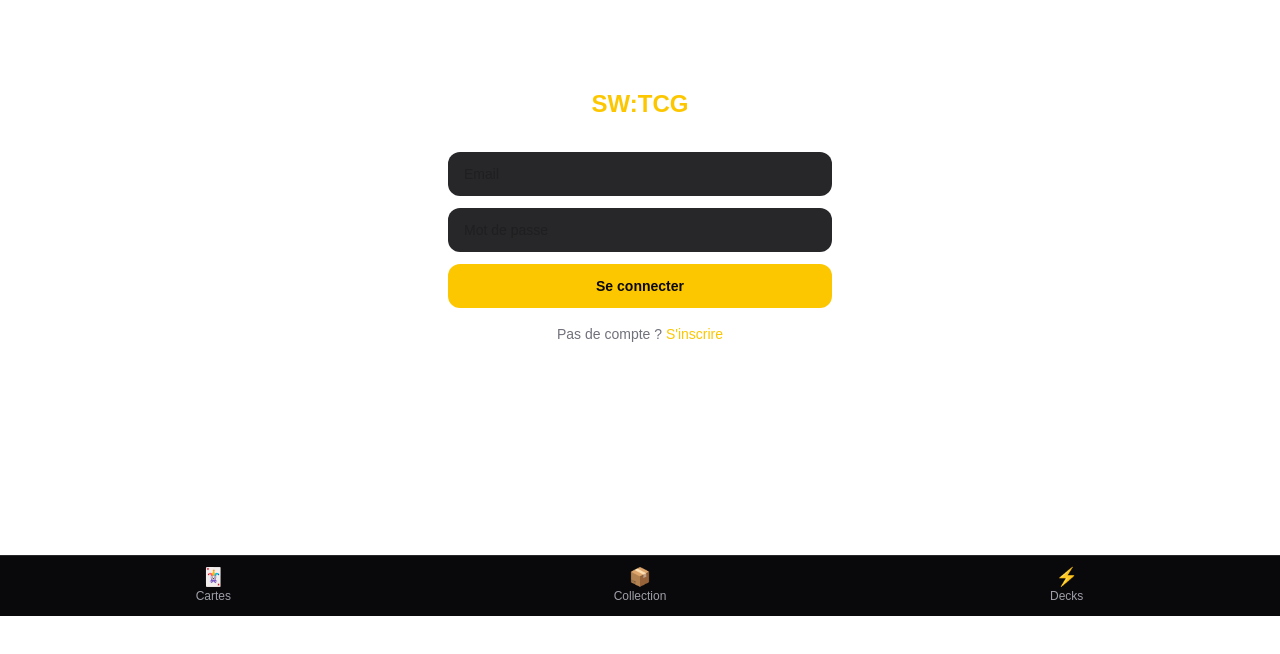
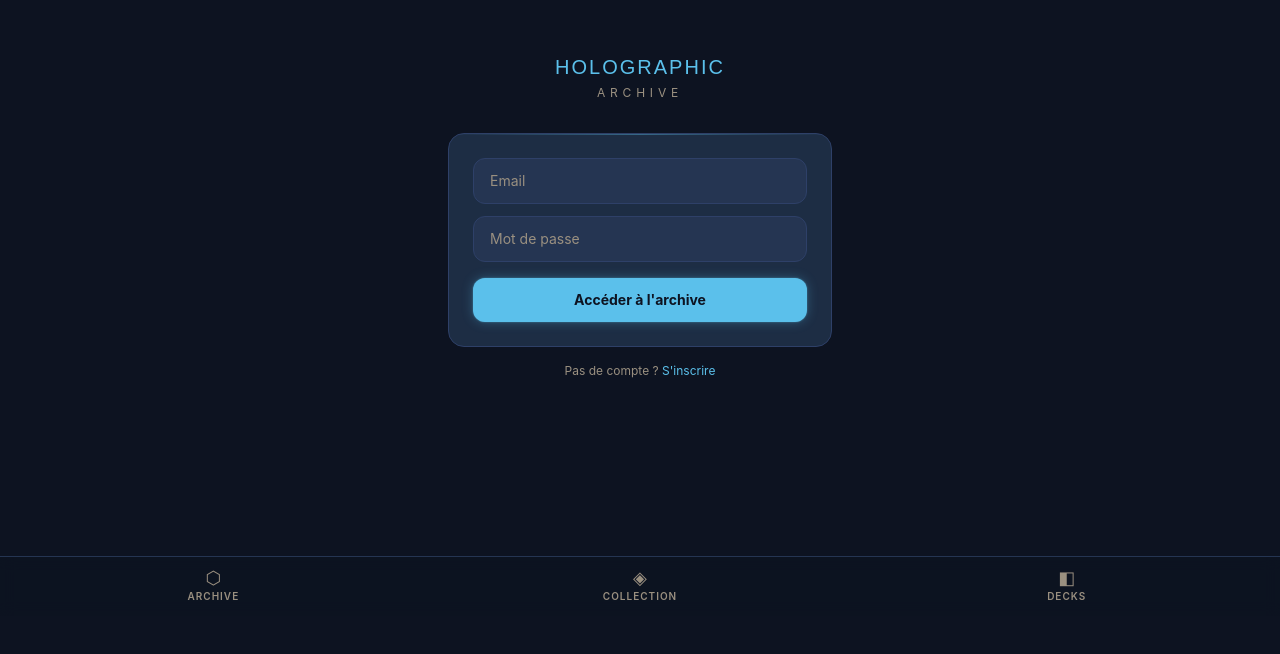
Before and after one commit to KenJend0/sw_tcg, a Next.js app: page /login in a window 1280 px wide. Shown: the part 184-838 px from the top of the page. Built offline with nearby package versions, Linux system fonts and the light colour scheme.

Commit message:
feat: identité visuelle Holographic Archive — palette, typo Rajdhani, effets holo, nav active

```diff
--- /dev/null
+++ b/src/app/NavBar.tsx
@@ -0,0 +1,49 @@
+"use client";
+
+import Link from "next/link";
+import { usePathname } from "next/navigation";
+
+const NAV = [
+  { href: "/cards",      icon: "⬡", label: "Archive" },
+  { href: "/collection", icon: "◈", label: "Collection" },
+  { href: "/decks",      icon: "◧", label: "Decks" },
+];
+
+export default function NavBar() {
+  const pathname = usePathname();
+
+  return (
+    <nav className="fixed bottom-0 inset-x-0 z-50 flex border-t border-space-800 bg-space-950/95 backdrop-blur-sm">
+      {NAV.map(({ href, icon, label }) => {
+        const active = pathname.startsWith(href);
+        return (
+          <Link
+            key={href}
+            href={href}
+            className={`flex-1 flex flex-col items-center py-3 gap-0.5 transition-colors duration-150 ${
+              active ? "text-holo" : "text-sand-dim hover:text-sand"
+            }`}
+          >
+            <span
+              className={`text-lg leading-none transition-all duration-150 ${
+                active ? "drop-shadow-[0_0_6px_#5BC0EB]" : ""
+              }`}
+            >
+              {icon}
+            </span>
+            <span
+              className={`text-[10px] font-semibold tracking-widest uppercase ${
+                active ? "font-[family-name:var(--font-rajdhani)]" : ""
+              }`}
+            >
+              {label}
+            </span>
+            {active && (
+              <span className="absolute bottom-0 w-8 h-0.5 bg-holo rounded-full" />
+            )}
+          </Link>
+        );
+      })}
+    </nav>
+  );
+}
--- a/src/app/cards/[id]/CollectionButton.tsx
+++ b/src/app/cards/[id]/CollectionButton.tsx
@@ -3,11 +3,7 @@
 import { useState } from "react";
 import { useRouter } from "next/navigation";
 
-type Props = {
-  cardId: string;
-  inCollection: boolean;
-  quantity: number;
-};
+type Props = { cardId: string; inCollection: boolean; quantity: number };
 
 export default function CollectionButton({ cardId, inCollection, quantity }: Props) {
   const router = useRouter();
@@ -51,30 +47,31 @@ export default function CollectionButton({ cardId, inCollection, quantity }: Pro
       <button
         onClick={add}
         disabled={loading}
-        className="w-full mt-4 rounded-xl bg-yellow-400 text-zinc-950 font-semibold py-3 text-sm hover:bg-yellow-300 disabled:opacity-50 transition-colors"
+        className="w-full rounded-xl bg-holo text-space-950 font-semibold py-3 text-sm hover:bg-holo-dim disabled:opacity-50 transition-all duration-150 active:scale-[0.98] glow-holo"
       >
-        + Ajouter à ma collection
+        {loading ? "..." : "+ Ajouter à ma collection"}
       </button>
     );
   }
 
   return (
-    <div className="mt-4 flex items-center justify-between bg-zinc-900 border border-zinc-700 rounded-xl px-4 py-3">
-      <span className="text-sm text-zinc-300">
-        Dans ma collection : <span className="font-bold text-yellow-400">{qty}</span>
-      </span>
+    <div className="flex items-center justify-between bg-space-900 border border-holo/30 rounded-xl px-4 py-3">
+      <div>
+        <p className="text-[10px] text-sand-dim uppercase tracking-wider mb-0.5">Collection</p>
+        <p className="text-sm font-bold text-holo">{qty} exemplaire{qty > 1 ? "s" : ""}</p>
+      </div>
       <div className="flex items-center gap-2">
         <button
           onClick={remove}
           disabled={loading}
-          className="w-8 h-8 rounded-lg bg-zinc-800 hover:bg-zinc-700 text-zinc-300 font-bold disabled:opacity-50 transition-colors"
+          className="w-9 h-9 rounded-lg bg-space-800 border border-space-700 hover:border-holo text-sand-dim font-bold disabled:opacity-50 transition-all duration-150"
         >
           −
         </button>
         <button
           onClick={add}
           disabled={loading}
-          className="w-8 h-8 rounded-lg bg-zinc-800 hover:bg-zinc-700 text-zinc-300 font-bold disabled:opacity-50 transition-colors"
+          className="w-9 h-9 rounded-lg bg-space-800 border border-space-700 hover:border-holo text-sand-dim font-bold disabled:opacity-50 transition-all duration-150"
         >
           +
         </button>
--- a/src/app/cards/page.tsx
+++ b/src/app/cards/page.tsx
@@ -8,59 +8,42 @@ import type { Prisma } from "@prisma/client";
 
 const LIMIT = 20;
 
-const RARITY_COLOR: Record<string, string> = {
-  Common: "bg-zinc-600 text-zinc-200",
-  Uncommon: "bg-emerald-800 text-emerald-200",
-  Rare: "bg-blue-800 text-blue-200",
-  Legendary: "bg-yellow-700 text-yellow-200",
-  Special: "bg-purple-800 text-purple-200",
+const RARITY_STYLE: Record<string, string> = {
+  Common:    "border-sand-dim/30 text-sand-dim",
+  Uncommon:  "border-emerald-500/40 text-emerald-400",
+  Rare:      "border-holo/40 text-holo",
+  Legendary: "border-burn/50 text-burn",
+  Special:   "border-void/50 text-violet-400",
 };
 
 type Props = {
   searchParams: Promise<{
-    search?: string;
-    page?: string;
-    set?: string;
-    type?: string;
-    rarity?: string;
-    aspect?: string;
+    search?: string; page?: string;
+    set?: string; type?: string; rarity?: string; aspect?: string;
   }>;
 };
 
 export default async function CardsPage({ searchParams }: Props) {
   const {
-    search = "",
-    page: pageParam = "1",
-    set = "",
-    type = "",
-    rarity = "",
-    aspect = "",
+    search = "", page: pageParam = "1",
+    set = "", type = "", rarity = "", aspect = "",
   } = await searchParams;
 
   const page = Math.max(1, Number(pageParam));
   const skip = (page - 1) * LIMIT;
 
   const where: Prisma.CardWhereInput = {
-    ...(search ? { name: { contains: search, mode: "insensitive" } } : {}),
-    ...(set ? { set_code: set } : {}),
-    ...(type ? { type } : {}),
-    ...(rarity ? { rarity } : {}),
-    ...(aspect
-      ? { raw_data: { path: ["aspects"], array_contains: aspect } }
-      : {}),
+    ...(search  ? { name: { contains: search, mode: "insensitive" } } : {}),
+    ...(set     ? { set_code: set }  : {}),
+    ...(type    ? { type }           : {}),
+    ...(rarity  ? { rarity }         : {}),
+    ...(aspect  ? { raw_data: { path: ["aspects"], array_contains: aspect } } : {}),
   };
 
   const [cards, total, sets] = await Promise.all([
     prisma.card.findMany({
       where,
-      select: {
-        id: true,
-        name: true,
-        set_code: true,
-        type: true,
-        rarity: true,
-        image_url: true,
-      },
+      select: { id: true, name: true, set_code: true, type: true, rarity: true, image_url: true },
       orderBy: { name: "asc" },
       skip,
       take: LIMIT,
@@ -74,8 +57,8 @@ export default async function CardsPage({ searchParams }: Props) {
   function pageUrl(p: number) {
     const params = new URLSearchParams();
     if (search) params.set("search", search);
-    if (set) params.set("set", set);
-    if (type) params.set("type", type);
+    if (set)    params.set("set", set);
+    if (type)   params.set("type", type);
     if (rarity) params.set("rarity", rarity);
     if (aspect) params.set("aspect", aspect);
     params.set("page", String(p));
@@ -84,57 +67,64 @@ export default async function CardsPage({ searchParams }: Props) {
 
   return (
     <div className="max-w-2xl mx-auto px-3 py-4">
-      <h1 className="text-xl font-bold text-yellow-400 mb-4">Cartes</h1>
+      {/* Header */}
+      <div className="mb-4">
+        <h1 className="text-xs tracking-[0.3em] text-holo-dim uppercase mb-0.5">
+          Holographic Archive
+        </h1>
+        <p className="font-[family-name:var(--font-rajdhani)] text-2xl font-bold text-sand tracking-wide">
+          Catalogue
+        </p>
+      </div>
 
       <div className="mb-2">
         <SearchBar defaultValue={search} />
       </div>
 
       <Suspense>
-        <FiltersBar
-          sets={sets}
-          active={{ set, type, rarity, aspect }}
-        />
+        <FiltersBar sets={sets} active={{ set, type, rarity, aspect }} />
       </Suspense>
 
-      <p className="text-xs text-zinc-500 mb-4">
-        {total} carte{total > 1 ? "s" : ""}
-        {search && ` pour "${search}"`}
+      <p className="text-xs text-sand-dim mb-4">
+        {total.toLocaleString()} carte{total > 1 ? "s" : ""}
+        {search && <span className="text-holo"> · "{search}"</span>}
       </p>
 
       {cards.length === 0 ? (
-        <p className="text-center text-zinc-500 py-16">Aucune carte trouvée.</p>
+        <p className="text-center text-sand-dim py-16 text-sm">
+          Aucune carte trouvée.
+        </p>
       ) : (
-        <div className="grid grid-cols-2 sm:grid-cols-3 gap-3">
+        <div className="grid grid-cols-2 sm:grid-cols-3 gap-3 fade-in">
           {cards.map((card) => (
             <Link
               key={card.id}
               href={`/cards/${card.id}`}
-              className="group rounded-xl overflow-hidden bg-zinc-900 border border-zinc-800 hover:border-yellow-500 transition-colors"
+              className="group holo-card rounded-xl overflow-hidden bg-space-900 border border-space-700 hover:border-holo hover:glow-holo transition-all duration-200"
             >
-              <div className="relative aspect-[63/88] bg-zinc-800">
+              <div className="relative aspect-[63/88] bg-space-800">
                 {card.image_url ? (
                   <Image
                     src={card.image_url}
                     alt={card.name}
                     fill
-                    className="object-cover"
+                    className="object-cover transition-transform duration-300 group-hover:scale-[1.03]"
                     sizes="(max-width: 640px) 45vw, 30vw"
                     unoptimized
                   />
                 ) : (
-                  <div className="absolute inset-0 flex items-center justify-center text-zinc-600 text-xs">
-                    No image
+                  <div className="absolute inset-0 flex items-center justify-center text-space-700 text-xs">
+                    —
                   </div>
                 )}
               </div>
-              <div className="p-2">
-                <p className="text-xs font-semibold text-zinc-100 truncate group-hover:text-yellow-400 transition-colors">
+              <div className="p-2 border-t border-space-700">
+                <p className="text-xs font-semibold text-sand truncate group-hover:text-holo transition-colors duration-150">
                   {card.name}
                 </p>
-                <div className="flex items-center gap-1 mt-1 flex-wrap">
-                  <span className="text-xs text-zinc-500">{card.set_code}</span>
-                  <span className={`text-[10px] px-1.5 py-0.5 rounded-full font-medium ${RARITY_COLOR[card.rarity] ?? "bg-zinc-700 text-zinc-300"}`}>
+                <div className="flex items-center gap-1.5 mt-1">
+                  <span className="text-[10px] text-sand-dim">{card.set_code}</span>
+                  <span className={`text-[10px] px-1.5 py-0.5 rounded border font-medium ${RARITY_STYLE[card.rarity] ?? "border-space-700 text-sand-dim"}`}>
                     {card.rarity}
                   </span>
                 </div>
@@ -145,15 +135,15 @@ export default async function CardsPage({ searchParams }: Props) {
       )}
 
       {pages > 1 && (
-        <div className="flex items-center justify-center gap-3 mt-6">
+        <div className="flex items-center justify-center gap-3 mt-8">
           {page > 1 && (
-            <Link href={pageUrl(page - 1)} className="px-4 py-2 rounded-lg bg-zinc-800 text-sm hover:bg-zinc-700 transition-colors">
+            <Link href={pageUrl(page - 1)} className="px-4 py-2 rounded-lg bg-space-900 border border-space-700 text-sm text-sand-dim hover:border-holo hover:text-holo transition-all duration-150">
               ← Précédent
             </Link>
           )}
-          <span className="text-sm text-zinc-500">{page} / {pages}</span>
+          <span className="text-xs text-sand-dim tabular-nums">{page} / {pages}</span>
           {page < pages && (
-            <Link href={pageUrl(page + 1)} className="px-4 py-2 rounded-lg bg-zinc-800 text-sm hover:bg-zinc-700 transition-colors">
+            <Link href={pageUrl(page + 1)} className="px-4 py-2 rounded-lg bg-space-900 border border-space-700 text-sm text-sand-dim hover:border-holo hover:text-holo transition-all duration-150">
               Suivant →
             </Link>
           )}
--- a/src/app/globals.css
+++ b/src/app/globals.css
@@ -1,29 +1,107 @@
 @import "tailwindcss";
+@import url("https://fonts.googleapis.com/css2?family=Rajdhani:wght@400;500;600;700&family=Orbitron:wght@700&display=swap");
 
-:root {
-  --background: #ffffff;
-  --foreground: #171717;
+/* ── Design tokens ─────────────────────────────────────── */
+@theme {
+  --color-space-950: #0D1321;
+  --color-space-900: #1D2D44;
+  --color-space-800: #253552;
+  --color-space-700: #2E4068;
+  --color-sand:      #F0EBD8;
+  --color-sand-dim:  #9A9080;
+  --color-holo:      #5BC0EB;
+  --color-holo-dim:  #2E7FA8;
+  --color-burn:      #F77F00;
+  --color-void:      #7B2CBF;
+  --color-alert:     #D62828;
+  --font-rajdhani:   "Rajdhani", sans-serif;
+  --font-orbitron:   "Orbitron", sans-serif;
 }
 
-@theme inline {
-  --color-background: var(--background);
-  --color-foreground: var(--foreground);
-  --font-sans: var(--font-geist-sans);
-  --font-mono: var(--font-geist-mono);
-}
-
-@media (prefers-color-scheme: dark) {
-  :root {
-    --background: #0a0a0a;
-    --foreground: #ededed;
-  }
+/* ── Base ───────────────────────────────────────────────── */
+:root {
+  --background: #0D1321;
+  --foreground: #F0EBD8;
 }
 
 body {
   background: var(--background);
   color: var(--foreground);
-  font-family: Arial, Helvetica, sans-serif;
+  font-family: "Inter", "Geist Sans", system-ui, sans-serif;
 }
 
+/* ── Scrollbar ──────────────────────────────────────────── */
 .no-scrollbar::-webkit-scrollbar { display: none; }
 .no-scrollbar { -ms-overflow-style: none; scrollbar-width: none; }
+
+/* ── Holographic scan line ──────────────────────────────── */
+@keyframes holo-scan {
+  0%   { transform: translateY(-100%); opacity: 0; }
+  20%  { opacity: 1; }
+  80%  { opacity: 1; }
+  100% { transform: translateY(200%); opacity: 0; }
+}
+
+.holo-card {
+  position: relative;
+  overflow: hidden;
+}
+.holo-card::before {
+  content: "";
+  position: absolute;
+  inset-x: 0;
+  top: 0;
+  height: 40%;
+  background: linear-gradient(
+    to bottom,
+    transparent,
+    rgba(91, 192, 235, 0.08),
+    transparent
+  );
+  animation: holo-scan 4s ease-in-out infinite;
+  pointer-events: none;
+  z-index: 1;
+}
+.holo-card::after {
+  content: "";
+  position: absolute;
+  inset: 0;
+  background: repeating-linear-gradient(
+    0deg,
+    transparent,
+    transparent 3px,
+    rgba(91, 192, 235, 0.015) 3px,
+    rgba(91, 192, 235, 0.015) 4px
+  );
+  pointer-events: none;
+  z-index: 1;
+}
+
+/* ── Glow ───────────────────────────────────────────────── */
+.glow-holo {
+  box-shadow: 0 0 12px rgba(91, 192, 235, 0.3), 0 0 2px rgba(91, 192, 235, 0.5);
+}
+.glow-burn {
+  box-shadow: 0 0 12px rgba(247, 127, 0, 0.3), 0 0 2px rgba(247, 127, 0, 0.5);
+}
+
+/* ── Skeleton pulse ─────────────────────────────────────── */
+@keyframes skeleton-pulse {
+  0%, 100% { opacity: 0.4; }
+  50%       { opacity: 0.7; }
+}
+.skeleton {
+  background: linear-gradient(90deg, #1D2D44, #253552, #1D2D44);
+  background-size: 200% 100%;
+  animation: skeleton-pulse 1.5s ease-in-out infinite;
+  border-radius: 0.5rem;
+}
+
+/* ── Fade-in ────────────────────────────────────────────── */
+@keyframes fade-in {
+  from { opacity: 0; transform: translateY(6px); }
+  to   { opacity: 1; transform: translateY(0); }
+}
+.fade-in {
+  animation: fade-in 0.25s ease-out both;
+}
--- a/src/app/layout.tsx
+++ b/src/app/layout.tsx
@@ -1,45 +1,26 @@
 import type { Metadata } from "next";
-import { Geist, Geist_Mono } from "next/font/google";
+import { Geist } from "next/font/google";
 import "./globals.css";
+import NavBar from "./NavBar";
 
 const geistSans = Geist({
   variable: "--font-geist-sans",
   subsets: ["latin"],
 });
 
-const geistMono = Geist_Mono({
-  variable: "--font-geist-mono",
-  subsets: ["latin"],
-});
-
 export const metadata: Metadata = {
-  title: "SW:TCG — Collection Manager",
-  description: "Star Wars Unlimited card collection manager",
+  title: "HOLOGRAPHIC ARCHIVE",
+  description: "Star Wars Unlimited — collection & deck builder",
 };
 
 export default function RootLayout({
   children,
-}: Readonly<{
-  children: React.ReactNode;
-}>) {
+}: Readonly<{ children: React.ReactNode }>) {
   return (
-    <html
-      lang="en"
-      className={`${geistSans.variable} ${geistMono.variable} h-full antialiased`}
-    >
-      <body className="min-h-full flex flex-col bg-zinc-950 text-zinc-100 pb-16">
+    <html lang="fr" className={`${geistSans.variable} h-full antialiased`}>
+      <body className="min-h-full flex flex-col bg-space-950 text-sand pb-16">
         <main className="flex-1">{children}</main>
-        <nav className="fixed bottom-0 inset-x-0 z-50 flex border-t border-zinc-800 bg-zinc-950">
-          <a href="/cards" className="flex-1 flex flex-col items-center py-3 text-xs text-zinc-400 hover:text-yellow-400 transition-colors">
-            <span className="text-lg leading-none mb-0.5">🃏</span>Cartes
-          </a>
-          <a href="/collection" className="flex-1 flex flex-col items-center py-3 text-xs text-zinc-400 hover:text-yellow-400 transition-colors">
-            <span className="text-lg leading-none mb-0.5">📦</span>Collection
-          </a>
-          <a href="/decks" className="flex-1 flex flex-col items-center py-3 text-xs text-zinc-400 hover:text-yellow-400 transition-colors">
-            <span className="text-lg leading-none mb-0.5">⚡</span>Decks
-          </a>
-        </nav>
+        <NavBar />
       </body>
     </html>
   );
--- a/src/app/login/page.tsx
+++ b/src/app/login/page.tsx
@@ -16,13 +16,7 @@ export default function LoginPage() {
     e.preventDefault();
     setLoading(true);
     setError("");
-
-    const result = await signIn("credentials", {
-      email,
-      password,
-      redirect: false,
-    });
-
+    const result = await signIn("credentials", { email, password, redirect: false });
     if (result?.error) {
       setError("Email ou mot de passe incorrect.");
       setLoading(false);
@@ -33,10 +27,17 @@ export default function LoginPage() {
 
   return (
     <div className="min-h-screen flex items-center justify-center px-4">
-      <div className="w-full max-w-sm">
-        <h1 className="text-2xl font-bold text-yellow-400 text-center mb-8">
-          SW:TCG
-        </h1>
+      <div className="w-full max-w-sm fade-in">
+        <div className="text-center mb-8">
+          <p className="font-[family-name:var(--font-orbitron)] text-holo text-xl tracking-widest">
+            HOLOGRAPHIC
+          </p>
+          <p className="text-xs tracking-[0.4em] text-sand-dim uppercase mt-1">Archive</p>
+        </div>
+
+        <div className="bg-space-900 border border-space-700 rounded-2xl p-6 relative overflow-hidden">
+          <div className="absolute inset-x-0 top-0 h-px bg-gradient-to-r from-transparent via-holo/40 to-transparent" />
+
           <form onSubmit={handleSubmit} className="flex flex-col gap-3">
             <input
               type="email"
@@ -44,7 +45,7 @@ export default function LoginPage() {
               value={email}
               onChange={(e) => setEmail(e.target.value)}
               required
-            className="rounded-xl bg-zinc-800 px-4 py-3 text-sm outline-none focus:ring-2 focus:ring-yellow-400"
+              className="rounded-xl bg-space-800 border border-space-700 px-4 py-3 text-sm text-sand placeholder-sand-dim outline-none focus:border-holo focus:ring-1 focus:ring-holo/30 transition-all"
             />
             <input
               type="password"
@@ -52,20 +53,22 @@ export default function LoginPage() {
               value={password}
               onChange={(e) => setPassword(e.target.value)}
               required
-            className="rounded-xl bg-zinc-800 px-4 py-3 text-sm outline-none focus:ring-2 focus:ring-yellow-400"
+              className="rounded-xl bg-space-800 border border-space-700 px-4 py-3 text-sm text-sand placeholder-sand-dim outline-none focus:border-holo focus:ring-1 focus:ring-holo/30 transition-all"
             />
-          {error && <p className="text-sm text-red-400">{error}</p>}
+            {error && <p className="text-xs text-alert">{error}</p>}
             <button
               type="submit"
               disabled={loading}
-            className="rounded-xl bg-yellow-400 text-zinc-950 font-semibold py-3 text-sm hover:bg-yellow-300 disabled:opacity-50 transition-colors"
+              className="rounded-xl bg-holo text-space-950 font-bold py-3 text-sm hover:bg-holo-dim disabled:opacity-50 transition-all duration-150 active:scale-[0.98] mt-1 glow-holo"
             >
-            {loading ? "Connexion..." : "Se connecter"}
+              {loading ? "Connexion..." : "Accéder à l'archive"}
             </button>
           </form>
-        <p className="text-center text-sm text-zinc-500 mt-4">
+        </div>
+
+        <p className="text-center text-xs text-sand-dim mt-4">
           Pas de compte ?{" "}
-          <Link href="/register" className="text-yellow-400 hover:underline">
+          <Link href="/register" className="text-holo hover:underline">
             S&apos;inscrire
           </Link>
         </p>
```
Also changed, not shown: src/app/cards/FiltersBar.tsx (+38 -60 lines), src/app/cards/SearchBar.tsx (+12 -2 lines), src/app/cards/[id]/page.tsx (+84 -57 lines), 1 other file (tests, documents, lock files or other folders). Lines whose indentation alone changed are shown as unchanged.
